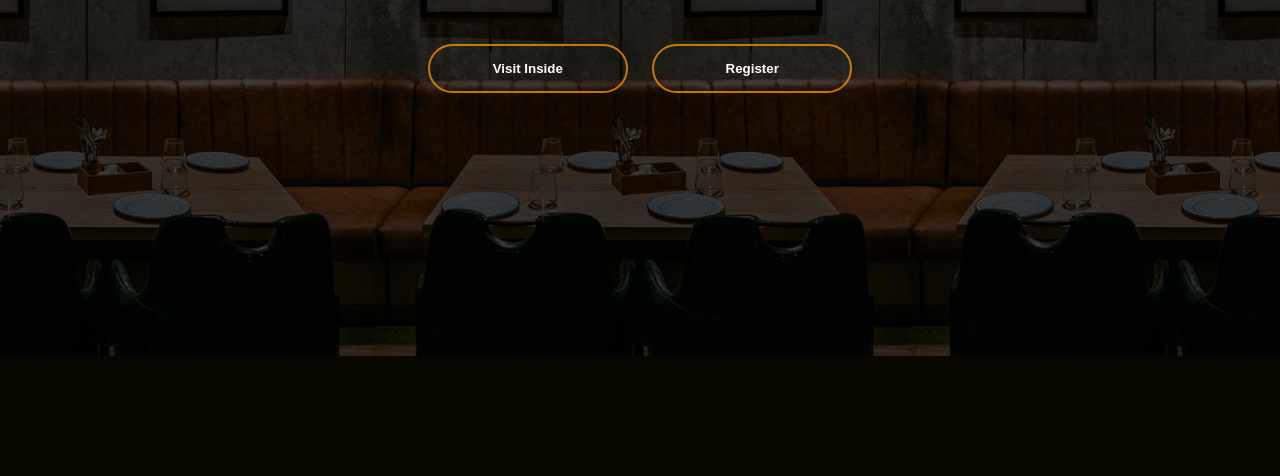
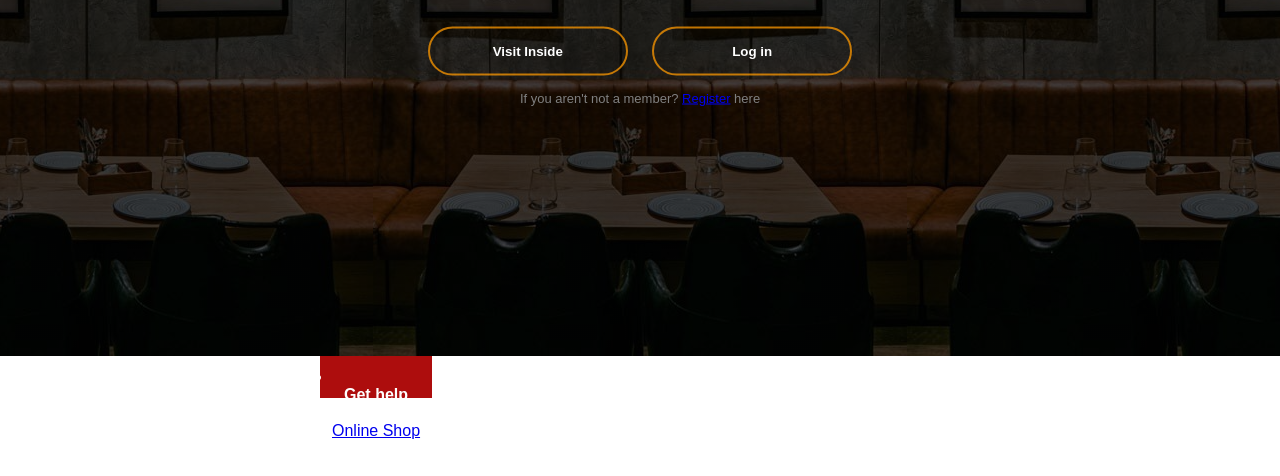
Before and after one commit to armahah23/ah_dishes1, a PHP site: page / in a window 1280 px wide. Shown: the part 444-920 px from the top of the page. Before the commit the page ends 800 px from the top, so only its background shows below. Run offline with PHP 8.4, Linux system fonts and the light colour scheme.

Commit message:
Footer
New 3

```diff
--- a/index.html
+++ b/index.html
@@ -1,4 +1,5 @@
-<html>
+<!DOCTYPE html>
+<html lang="en">
     <head>
         <title> Home Page</title>
         <link rel="stylesheet" href="stylesheet.css">
@@ -23,9 +24,44 @@
                     where every meal is a celebration of family and flavor.</p>
                 <div>
                     <button type="button"><span></span>Visit Inside</button>
-                    <button type="button"><span></span>Register</button>
+                    <button type="button"><span></span>Log in</button>
+                    <p id="reg"> If you aren't not a member? <a href="#">Register</a> here</p>
                 </div>
             </div>
         </div>
+
+        <footer class="footer">
+            <div class="f_container">
+                <div class="row">
+                    <div class="footer-col">
+                        <h4><AH-Dishes></AH-Dishes></h4>
+                        <ul>
+                            <li><a href="#"></a></li>
+                        </ul>
+                    </div>
+
+                    <div class="footer-col">
+                        <h4>Get help</h4>
+                        <ul>
+                            <li><a href="#"></a></li>
+                        </ul>
+                    </div>
+
+                    <div class="footer-col">
+                        <h4></h4>
+                        <ul>
+                            <li><a href="#">Online Shop</a></li>
+                        </ul>
+                    </div>
+
+                    <div class="footer-col">
+                        <h4>Contact us</h4>
+                        <ul>
+                            <li><a href="#"></a></li>
+                        </ul>
+                    </div>
+                </div>
+            </div>
+        </footer>
     </body>
 </html>
--- a/stylesheet.css
+++ b/stylesheet.css
@@ -108,3 +108,51 @@ button:hover span {
 button:hover {
     border: none;
 }
+
+#reg{
+    margin-top: -10px;
+    font-size: small;
+    color: gray;
+}
+
+#reg a:hover {
+    color: red;
+}
+
+footer {
+    background-color: #ad0d0d; /* Choose a color that fits your website's design */
+    color: #fff;
+    padding: 12px;
+    text-align: center;
+    height: 18px;
+    position: absolute;
+    top: 100%;
+    left: 25%;
+}
+
+.contact-details {
+    font-size: 12px;
+    display: flex;
+    margin-left: 15px;
+}
+
+.contact-details p {
+    margin-left: 15px;
+}
+
+.contact-details img {
+    width: 20px;
+    display: inline;
+    margin-left: 10px;
+}
+
+.contact-details img:hover{
+    width: 25px;
+    height: 25px;
+}
+
+#email {
+    display: inline;
+    margin-left: -15px;
+
+}
```
Also changed, not shown: cl.png (added), gmail.png (added).
